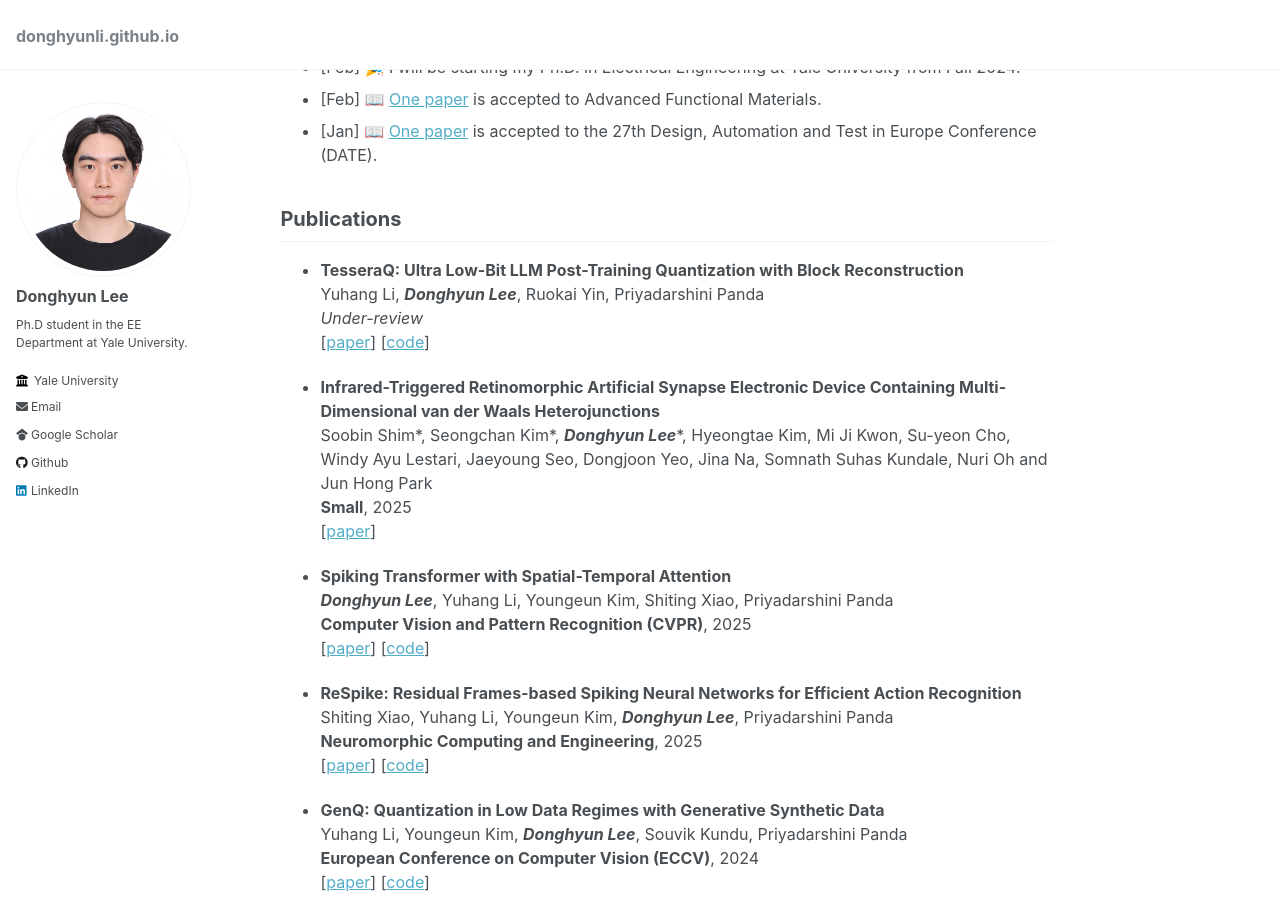
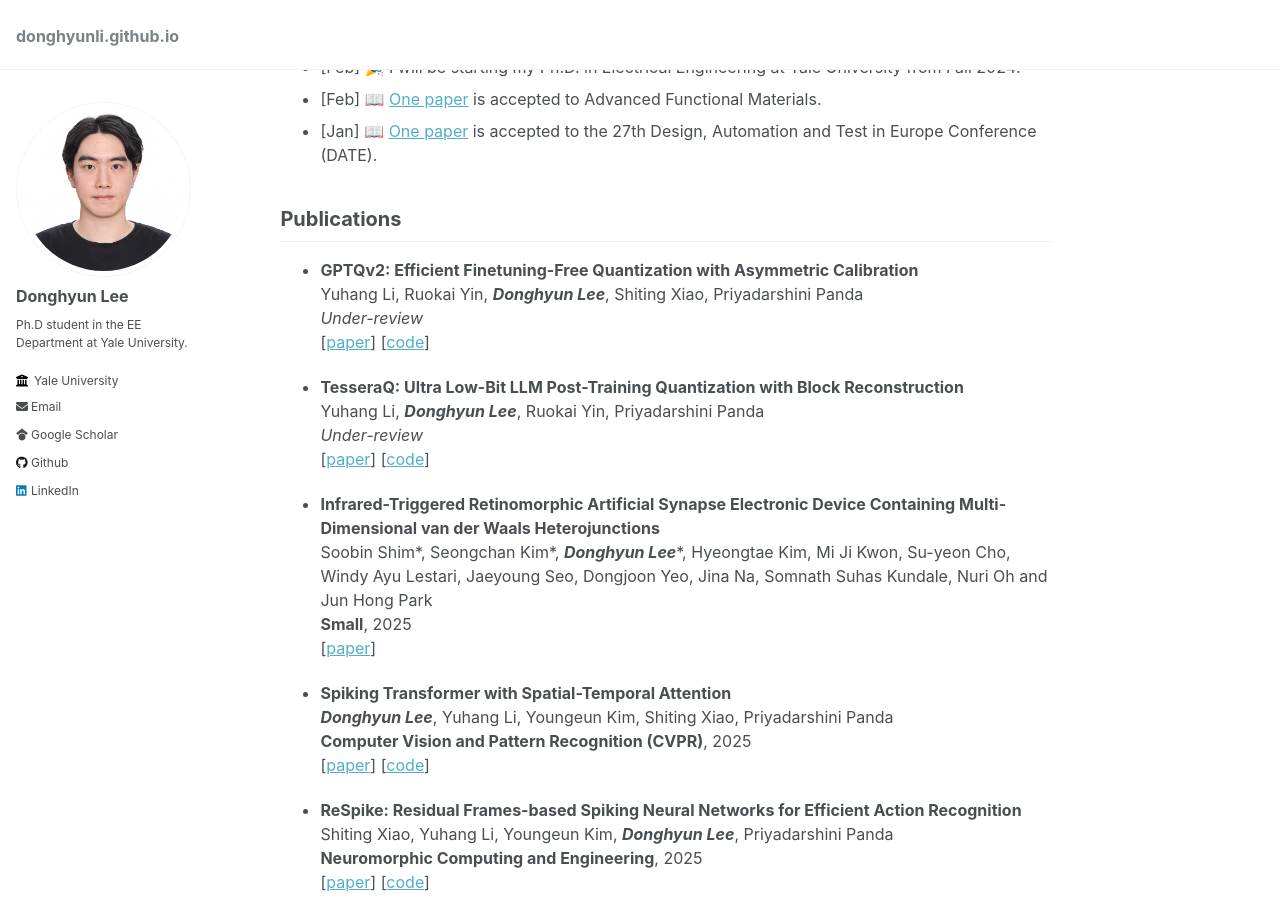
Before and after one commit to donghyunli/donghyunli.github.io, a Jekyll site: the page built from _pages/about.md, in a window 1280 px wide and 900 px high, scrolled down 679 px. Built offline with Jekyll 4.4.1, drawn with Linux system fonts in a browser that asks for light colours.

Commit message:
paper update

```diff
--- a/_pages/about.md
+++ b/_pages/about.md
@@ -30,6 +30,11 @@ I received B.E. degree in Mechanical Engineering Department at Yonsei University
 
 
 ## Publications
+- **GPTQv2: Efficient Finetuning-Free Quantization with Asymmetric Calibration**\\
+Yuhang Li, Ruokai Yin, ***Donghyun Lee***, Shiting Xiao, Priyadarshini Panda\\
+*Under-review*\\
+[[paper](https://arxiv.org/pdf/2504.02692)] [[code](https://github.com/Intelligent-Computing-Lab-Yale/GPTQv2)]
+
 - **TesseraQ: Ultra Low-Bit LLM Post-Training Quantization with Block Reconstruction**\\
 Yuhang Li, ***Donghyun Lee***, Ruokai Yin, Priyadarshini Panda\\
 *Under-review*\\
```
